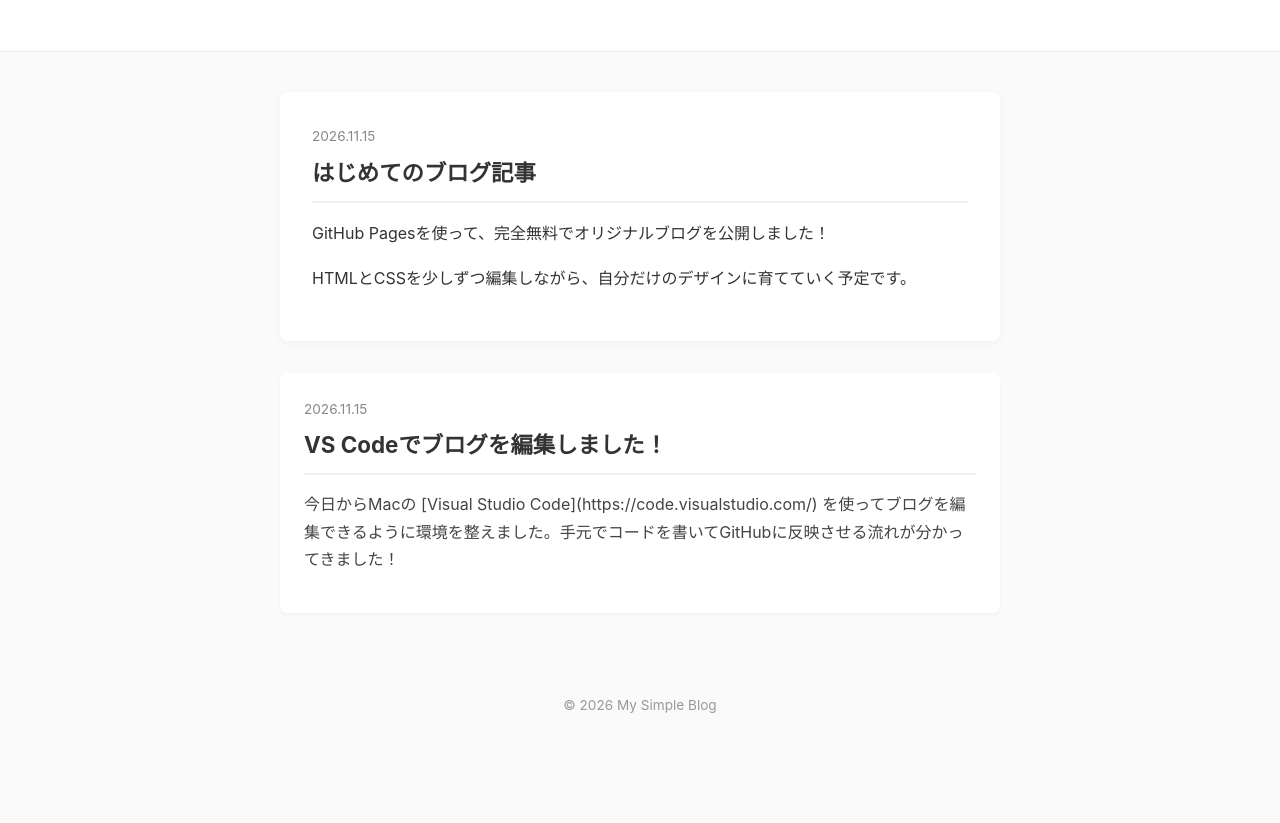
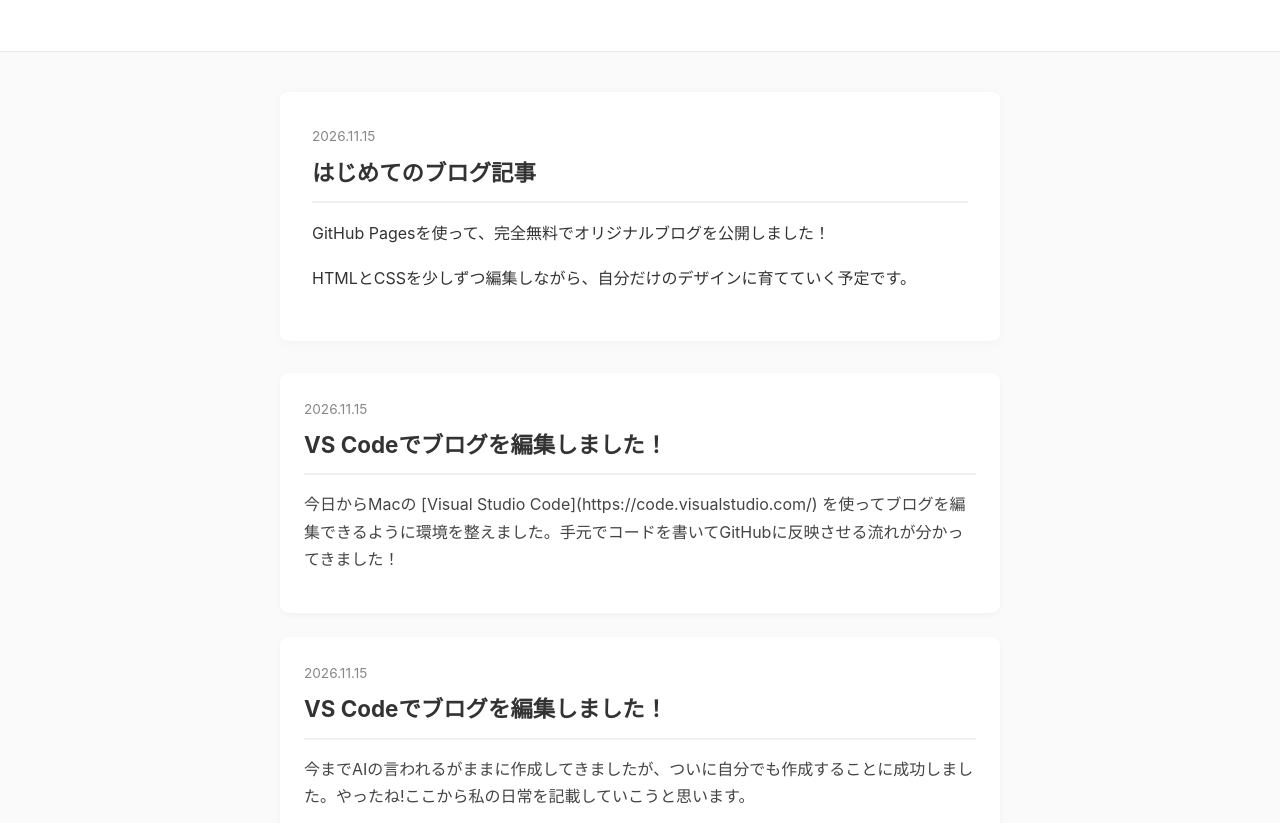
Before and after one commit to 86km2vf4dt-hash/my-blog, a plain HTML site: page index.html in a window 1280 px wide. Shown: the part 129-952 px from the top of the page. Before the commit the page ends 886 px from the top, so only its background shows below. Drawn offline with Linux system fonts and the light colour scheme.

Commit message:
３つ目の記事の追加

```diff
--- a/index.html
+++ b/index.html
@@ -82,6 +82,13 @@
                     今日からMacの [Visual Studio Code](https://code.visualstudio.com/) を使ってブログを編集できるように環境を整えました。手元でコードを書いてGitHubに反映させる流れが分かってきました！
                 </p>
             </article>
+    <article style="background: #fff; padding: 24px; border-radius: 8px; margin-bottom: 24px; box-shadow: 0 2px 4px rgba(0,0,0,0.04);">
+                <div class="date">2026.11.15</div>
+                <h2 style="font-size: 1.4rem; margin: 4px 0 16px 0; border-bottom: 2px solid #f0f0f0; padding-bottom: 8px;">VS Codeでブログを編集しました！</h2>
+                <p style="line-height: 1.7; color: #444;">
+                    今までAIの言われるがままに作成してきましたが、ついに自分でも作成することに成功しました。やったね!ここから私の日常を記載していこうと思います。
+                </p>
+            </article>
   </main>
 
   <footer>
```
